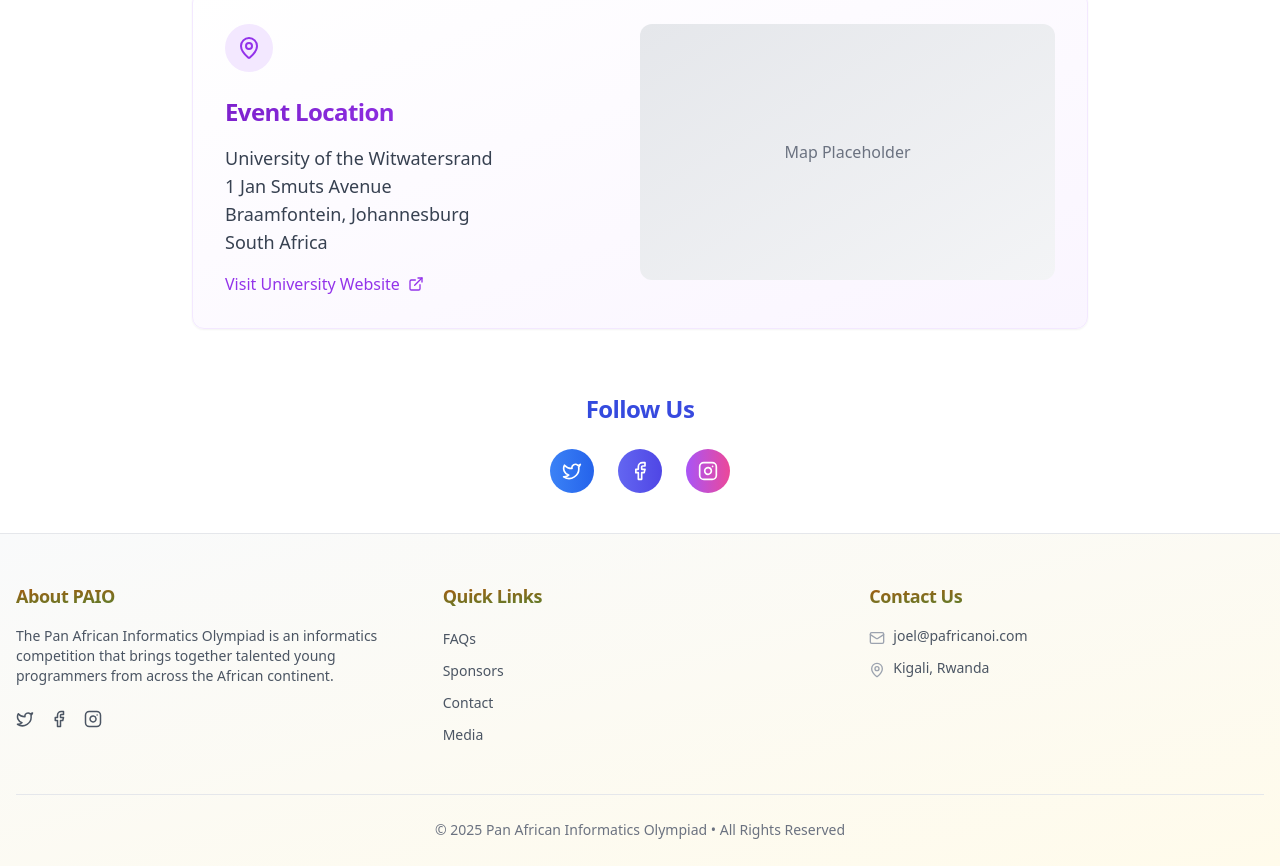
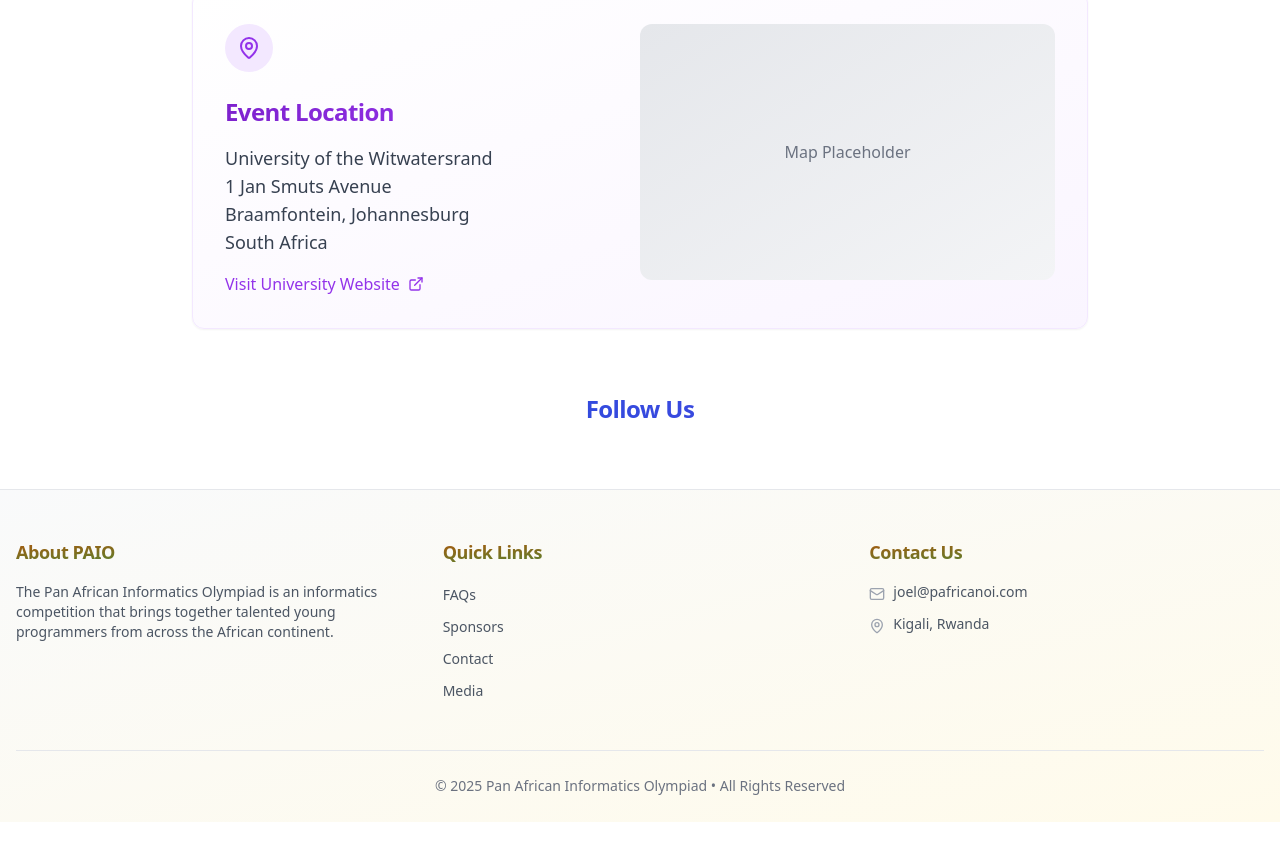
Before and after one commit to panafricanio/paio_new, a Next.js app: page /contact in a window 1280 px wide. Shown: the part 792-1658 px from the top of the page. After the commit the page ends 1614 px from the top, so only its background shows below. Built offline with nearby package versions, Linux system fonts and the light colour scheme.

Commit message:
fix: update page

```diff
--- a/src/app/contact/page.tsx
+++ b/src/app/contact/page.tsx
@@ -232,74 +232,9 @@ export default function Contact() {
               Follow Us
             </h3>
             <div className="flex items-center justify-center space-x-6">
-              <motion.a
-                href="https://twitter.com/paioolympiad"
-                target="_blank"
-                rel="noopener noreferrer"
-                whileHover={{ scale: 1.1 }}
-                whileTap={{ scale: 0.95 }}
-                className="bg-gradient-to-r from-blue-500 to-blue-600 p-3 rounded-full text-white"
-              >
-                <svg
-                  xmlns="http://www.w3.org/2000/svg"
-                  width="20"
-                  height="20"
-                  viewBox="0 0 24 24"
-                  fill="none"
-                  stroke="currentColor"
-                  strokeWidth="2"
-                  strokeLinecap="round"
-                  strokeLinejoin="round"
-                >
-                  <path d="M22 4s-.7 2.1-2 3.4c1.6 10-9.4 17.3-18 11.6 2.2.1 4.4-.6 6-2C3 15.5.5 9.6 3 5c2.2 2.6 5.6 4.1 9 4-.9-4.2 4-6.6 7-3.8 1.1 0 3-1.2 3-1.2z"></path>
-                </svg>
-              </motion.a>
-              <motion.a
-                href="https://www.facebook.com/paioolympiad"
-                target="_blank"
-                rel="noopener noreferrer"
-                whileHover={{ scale: 1.1 }}
-                whileTap={{ scale: 0.95 }}
-                className="bg-gradient-to-r from-indigo-500 to-indigo-600 p-3 rounded-full text-white"
-              >
-                <svg
-                  xmlns="http://www.w3.org/2000/svg"
-                  width="20"
-                  height="20"
-                  viewBox="0 0 24 24"
-                  fill="none"
-                  stroke="currentColor"
-                  strokeWidth="2"
-                  strokeLinecap="round"
-                  strokeLinejoin="round"
-                >
-                  <path d="M18 2h-3a5 5 0 0 0-5 5v3H7v4h3v8h4v-8h3l1-4h-4V7a1 1 0 0 1 1-1h3z"></path>
-                </svg>
-              </motion.a>
-              <motion.a
-                href="https://www.instagram.com/paioolympiad"
-                target="_blank"
-                rel="noopener noreferrer"
-                whileHover={{ scale: 1.1 }}
-                whileTap={{ scale: 0.95 }}
-                className="bg-gradient-to-r from-purple-500 to-pink-500 p-3 rounded-full text-white"
-              >
-                <svg
-                  xmlns="http://www.w3.org/2000/svg"
-                  width="20"
-                  height="20"
-                  viewBox="0 0 24 24"
-                  fill="none"
-                  stroke="currentColor"
-                  strokeWidth="2"
-                  strokeLinecap="round"
-                  strokeLinejoin="round"
-                >
-                  <rect x="2" y="2" width="20" height="20" rx="5" ry="5"></rect>
-                  <path d="M16 11.37A4 4 0 1 1 12.63 8 4 4 0 0 1 16 11.37z"></path>
-                  <line x1="17.5" y1="6.5" x2="17.51" y2="6.5"></line>
-                </svg>
-              </motion.a>
+
+
+
             </div>
           </motion.div>
         </div>
--- a/src/app/page.tsx
+++ b/src/app/page.tsx
@@ -271,11 +271,10 @@ export default function Home() {
                 <Users className="h-6 w-6" />
               </div>
               <h3 className="text-xl font-semibold mb-3 bg-gradient-to-r from-green-700 to-emerald-600 bg-clip-text text-transparent">
-                Networking
+                Community
               </h3>
               <p className="text-gray-600">
-                Connect with like-minded peers and build relationships with
-                fellow programming enthusiasts from across Africa.
+                Connect with like-minded peers from across Africa, share knowledge, and collaborate to tackle challenging problems.
               </p>
             </motion.div>
 
--- a/src/components/Footer.tsx
+++ b/src/components/Footer.tsx
@@ -89,38 +89,6 @@ const Footer = () => {
               competition that brings together talented young programmers from
               across the African continent.
             </p>
-            <div className="flex space-x-4 pt-2">
-              <motion.a
-                href="https://twitter.com"
-                target="_blank"
-                rel="noopener noreferrer"
-                whileHover={{ scale: 1.1 }}
-                className="text-gray-600 hover:text-amber-700"
-              >
-                <Twitter size={18} />
-                <span className="sr-only">Twitter</span>
-              </motion.a>
-              <motion.a
-                href="https://facebook.com"
-                target="_blank"
-                rel="noopener noreferrer"
-                whileHover={{ scale: 1.1 }}
-                className="text-gray-600 hover:text-amber-700"
-              >
-                <Facebook size={18} />
-                <span className="sr-only">Facebook</span>
-              </motion.a>
-              <motion.a
-                href="https://instagram.com"
-                target="_blank"
-                rel="noopener noreferrer"
-                whileHover={{ scale: 1.1 }}
-                className="text-gray-600 hover:text-amber-700"
-              >
-                <Instagram size={18} />
-                <span className="sr-only">Instagram</span>
-              </motion.a>
-            </div>
           </motion.div>
 
           {/* Quick Links Section */}
```
Also changed, not shown: src/app/committee/page.tsx (+109 -105 lines), src/app/faqs/page.tsx (line endings or trailing spaces), src/app/important-dates/page.tsx (line endings or trailing spaces), src/app/regulations/page.tsx (line endings or trailing spaces).
